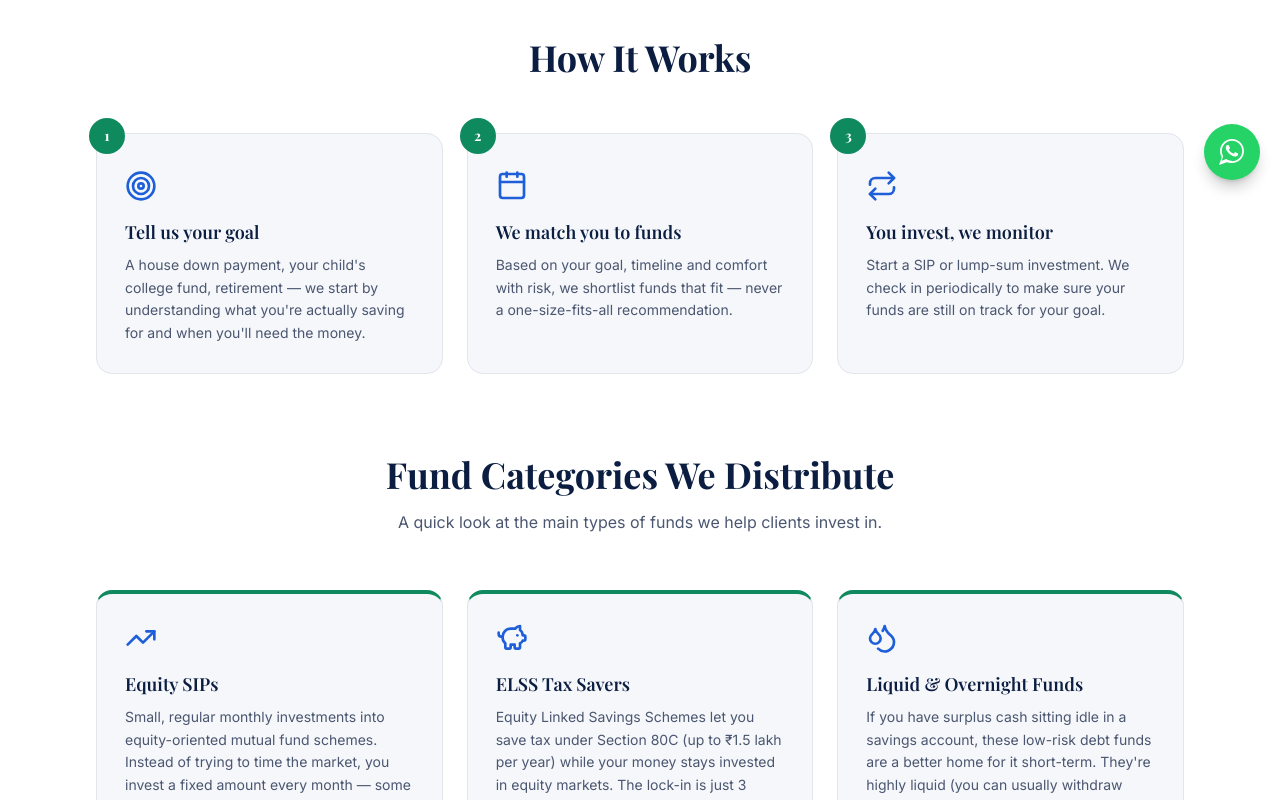
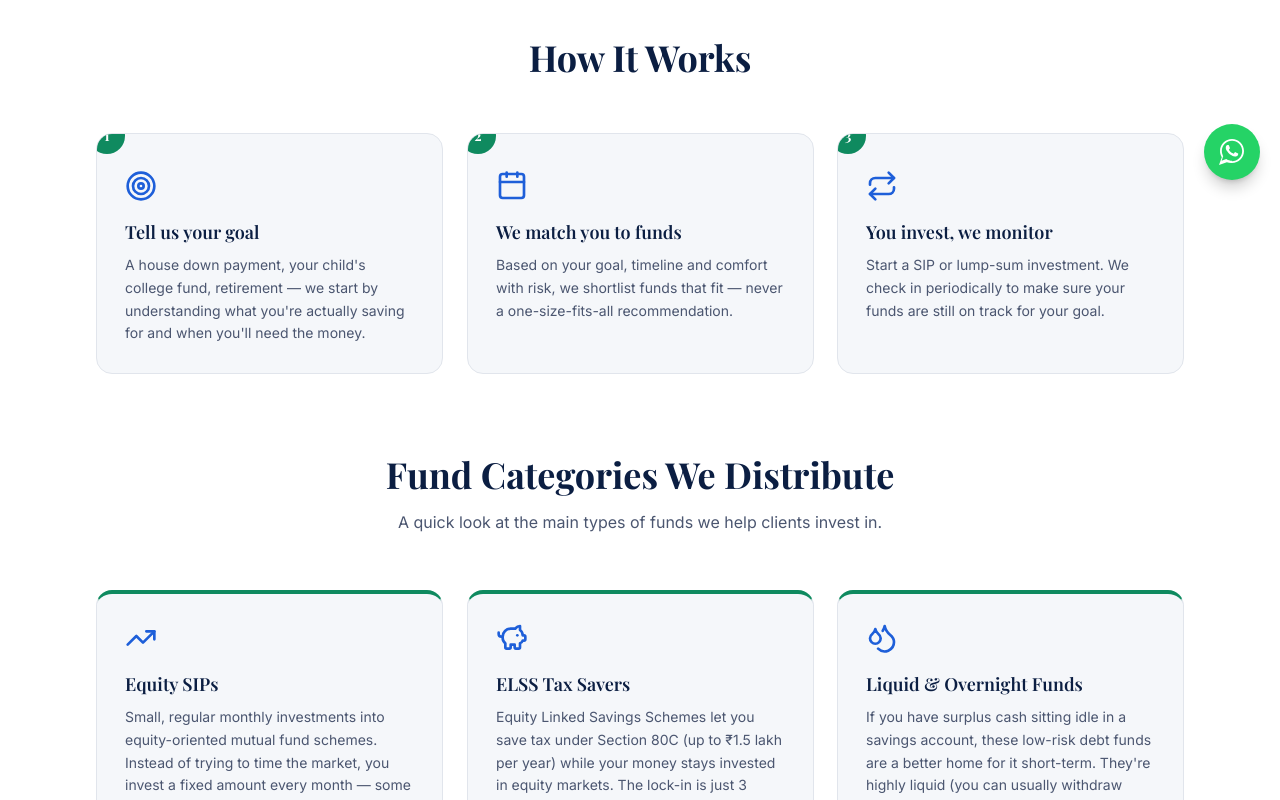
Before and after one commit to nexusadvisorsind-hash/arthavruksha, a Next.js app: page /mutual-funds in a window 1280 px wide. Shown: the part 600-1400 px from the top of the page. Built offline with nearby package versions, Linux system fonts and the light colour scheme.

Commit message:
Add files via upload

```diff
--- a/src/app/globals.css
+++ b/src/app/globals.css
@@ -77,3 +77,24 @@ body {
 .animate-fade-up {
   animation: fade-up 0.6s ease both;
 }
+
+@keyframes glow-pulse {
+  0%, 100% {
+    opacity: 0.5;
+    transform: scale(1);
+  }
+  50% {
+    opacity: 0.85;
+    transform: scale(1.15);
+  }
+}
+.animate-glow-pulse {
+  animation: glow-pulse 6s ease-in-out infinite;
+}
+
+@media (prefers-reduced-motion: reduce) {
+  .animate-fade-up,
+  .animate-glow-pulse {
+    animation: none;
+  }
+}
--- a/src/app/loans/page.tsx
+++ b/src/app/loans/page.tsx
@@ -2,6 +2,8 @@ import Link from "next/link";
 import { Button } from "@/components/ui/button";
 import { EmiCalculator } from "@/components/emi-calculator";
 import { LoanEligibilityCalculator } from "@/components/loan-eligibility-calculator";
+import { Reveal, RevealGroup, RevealItem } from "@/components/reveal";
+import { TiltCard } from "@/components/tilt-card";
 import {
   ArrowRight,
   BadgeCheck,
@@ -54,6 +56,7 @@ export default function Loans() {
     <>
       <section className="hero-navy text-primary-foreground">
         <div className="max-w-4xl mx-auto px-4 sm:px-6 lg:px-8 pt-20 pb-16 md:pt-24 md:pb-20 text-center">
+          <Reveal>
             <div className="inline-flex items-center gap-2 rounded-full border border-accent/40 bg-accent/15 px-4 py-1.5 mb-6">
               <BadgeCheck className="h-4 w-4 text-accent" />
               <span className="font-body text-xs md:text-sm font-semibold tracking-wide">
@@ -66,6 +69,7 @@ export default function Loans() {
               home loans, business capital, personal needs and more — and help you avoid the
               paperwork mistakes that slow approvals down.
             </p>
+          </Reveal>
         </div>
       </section>
 
@@ -75,18 +79,20 @@ export default function Loans() {
           <h2 className="font-heading font-bold text-3xl md:text-4xl text-primary mb-14 text-center">
             How We Help You Borrow Smart
           </h2>
-          <div className="grid md:grid-cols-3 gap-6">
+          <RevealGroup className="grid md:grid-cols-3 gap-6">
             {howItWorks.map((h, i) => (
-              <div key={h.title} className="relative card-lift bg-surface border border-border rounded-2xl p-7">
+              <RevealItem key={h.title}>
+                <TiltCard className="relative card-lift bg-surface border border-border rounded-2xl p-7 h-full">
                   <span className="absolute -top-4 -left-2 w-9 h-9 rounded-full bg-green text-green-foreground font-heading font-bold flex items-center justify-center text-sm">
                     {i + 1}
                   </span>
                   <h.icon className="h-8 w-8 text-secondary mb-4 mt-2" />
                   <h3 className="font-heading font-semibold text-lg text-primary mb-2">{h.title}</h3>
                   <p className="font-body text-sm text-foreground-muted leading-relaxed">{h.body}</p>
-              </div>
+                </TiltCard>
+              </RevealItem>
             ))}
-          </div>
+          </RevealGroup>
         </div>
       </section>
 
--- a/src/app/mutual-funds/page.tsx
+++ b/src/app/mutual-funds/page.tsx
@@ -2,6 +2,8 @@ import Link from "next/link";
 import { Button } from "@/components/ui/button";
 import { SipCalculator } from "@/components/sip-calculator";
 import { SipGoalCalculator } from "@/components/sip-goal-calculator";
+import { Reveal, RevealGroup, RevealItem } from "@/components/reveal";
+import { TiltCard } from "@/components/tilt-card";
 import {
   ArrowRight,
   BadgeCheck,
@@ -66,6 +68,7 @@ export default function MutualFunds() {
     <>
       <section className="hero-navy text-primary-foreground">
         <div className="max-w-4xl mx-auto px-4 sm:px-6 lg:px-8 pt-20 pb-16 md:pt-24 md:pb-20 text-center">
+          <Reveal>
             <div className="inline-flex items-center gap-2 rounded-full border border-accent/40 bg-accent/15 px-4 py-1.5 mb-6">
               <BadgeCheck className="h-4 w-4 text-accent" />
               <span className="font-body text-xs md:text-sm font-semibold tracking-wide">
@@ -77,6 +80,7 @@ export default function MutualFunds() {
               We help you choose and start mutual fund investments that actually match your goals —
               no jargon, no pressure, just funds that make sense for your life stage and timeline.
             </p>
+          </Reveal>
         </div>
       </section>
 
@@ -94,18 +98,20 @@ export default function MutualFunds() {
           <h2 className="font-heading font-bold text-3xl md:text-4xl text-primary mb-14 text-center">
             How It Works
           </h2>
-          <div className="grid md:grid-cols-3 gap-6">
+          <RevealGroup className="grid md:grid-cols-3 gap-6">
             {howItWorks.map((h, i) => (
-              <div key={h.title} className="relative card-lift bg-surface border border-border rounded-2xl p-7">
+              <RevealItem key={h.title}>
+                <TiltCard className="relative card-lift bg-surface border border-border rounded-2xl p-7 h-full">
                   <span className="absolute -top-4 -left-2 w-9 h-9 rounded-full bg-green text-green-foreground font-heading font-bold flex items-center justify-center text-sm">
                     {i + 1}
                   </span>
                   <h.icon className="h-8 w-8 text-secondary mb-4 mt-2" />
                   <h3 className="font-heading font-semibold text-lg text-primary mb-2">{h.title}</h3>
                   <p className="font-body text-sm text-foreground-muted leading-relaxed">{h.body}</p>
-              </div>
+                </TiltCard>
+              </RevealItem>
             ))}
-          </div>
+          </RevealGroup>
         </div>
       </section>
 
@@ -117,15 +123,17 @@ export default function MutualFunds() {
           <p className="font-body text-foreground-muted text-center max-w-2xl mx-auto mb-14">
             A quick look at the main types of funds we help clients invest in.
           </p>
-          <div className="grid md:grid-cols-3 gap-6">
+          <RevealGroup className="grid md:grid-cols-3 gap-6">
             {fundCategories.map((f) => (
-              <div key={f.title} className="card-lift bg-surface border border-border rounded-2xl p-7 border-t-4 border-t-green">
+              <RevealItem key={f.title}>
+                <TiltCard className="card-lift bg-surface border border-border rounded-2xl p-7 border-t-4 border-t-green h-full">
                   <f.icon className="h-8 w-8 text-secondary mb-4" />
                   <h3 className="font-heading font-semibold text-lg text-primary mb-2">{f.title}</h3>
                   <p className="font-body text-sm text-foreground-muted leading-relaxed">{f.body}</p>
-              </div>
+                </TiltCard>
+              </RevealItem>
             ))}
-          </div>
+          </RevealGroup>
         </div>
       </section>
 
--- /dev/null
+++ b/src/components/animated-counter.tsx
@@ -0,0 +1,38 @@
+"use client";
+
+import { useEffect, useRef } from "react";
+import { motion, useInView, useMotionValue, useSpring } from "framer-motion";
+
+type AnimatedCounterProps = {
+  value: number;
+  suffix?: string;
+  prefix?: string;
+  className?: string;
+};
+
+export function AnimatedCounter({ value, suffix = "", prefix = "", className }: AnimatedCounterProps) {
+  const ref = useRef<HTMLSpanElement>(null);
+  const inView = useInView(ref, { once: true, amount: 0.5 });
+  const motionValue = useMotionValue(0);
+  const springValue = useSpring(motionValue, { duration: 1400, bounce: 0 });
+
+  useEffect(() => {
+    if (inView) {
+      motionValue.set(value);
+    }
+  }, [inView, value, motionValue]);
+
+  useEffect(() => {
+    return springValue.on("change", (latest) => {
+      if (ref.current) {
+        ref.current.textContent = `${prefix}${Math.round(latest)}${suffix}`;
+      }
+    });
+  }, [springValue, prefix, suffix]);
+
+  return (
+    <motion.span ref={ref} className={className}>
+      {prefix}0{suffix}
+    </motion.span>
+  );
+}
--- /dev/null
+++ b/src/components/reveal.tsx
@@ -0,0 +1,76 @@
+"use client";
+
+import { motion, type Variants } from "framer-motion";
+import type { ReactNode } from "react";
+
+type RevealProps = {
+  children: ReactNode;
+  delay?: number;
+  y?: number;
+  className?: string;
+  once?: boolean;
+};
+
+const variants: Variants = {
+  hidden: { opacity: 0, y: 24 },
+  visible: { opacity: 1, y: 0 },
+};
+
+/**
+ * Fades + slides content up as it scrolls into view.
+ * Wrap any section/card/heading in this for a subtle scroll-reveal effect.
+ */
+export function Reveal({ children, delay = 0, className, once = true }: RevealProps) {
+  return (
+    <motion.div
+      className={className}
+      initial="hidden"
+      whileInView="visible"
+      viewport={{ once, amount: 0.2 }}
+      variants={variants}
+      transition={{ duration: 0.6, delay, ease: [0.21, 0.47, 0.32, 0.98] }}
+    >
+      {children}
+    </motion.div>
+  );
+}
+
+type RevealGroupProps = {
+  children: ReactNode;
+  className?: string;
+  stagger?: number;
+  once?: boolean;
+};
+
+const groupVariants: Variants = {
+  hidden: {},
+  visible: {
+    transition: { staggerChildren: 0.1 },
+  },
+};
+
+/**
+ * Wrap a list of RevealItem children to stagger their entrance
+ * (e.g. a grid of service cards appearing one after another).
+ */
+export function RevealGroup({ children, className, once = true }: RevealGroupProps) {
+  return (
+    <motion.div
+      className={className}
+      initial="hidden"
+      whileInView="visible"
+      viewport={{ once, amount: 0.15 }}
+      variants={groupVariants}
+    >
+      {children}
+    </motion.div>
+  );
+}
+
+export function RevealItem({ children, className }: { children: ReactNode; className?: string }) {
+  return (
+    <motion.div className={className} variants={variants} transition={{ duration: 0.5, ease: [0.21, 0.47, 0.32, 0.98] }}>
+      {children}
+    </motion.div>
+  );
+}
--- /dev/null
+++ b/src/components/tilt-card.tsx
@@ -0,0 +1,63 @@
+"use client";
+
+import { useRef, type MouseEvent, type ReactNode } from "react";
+import { motion, useMotionTemplate, useMotionValue, useSpring, useTransform } from "framer-motion";
+
+type TiltCardProps = {
+  children: ReactNode;
+  className?: string;
+};
+
+/**
+ * A card that subtly tilts toward the cursor and shows a soft radial
+ * spotlight following the pointer — the kind of premium micro-interaction
+ * used on modern component libraries (21st.dev-style polish).
+ * Falls back to a static card on touch devices (no pointer tracking).
+ */
+export function TiltCard({ children, className = "" }: TiltCardProps) {
+  const ref = useRef<HTMLDivElement>(null);
+  const mouseX = useMotionValue(0.5);
+  const mouseY = useMotionValue(0.5);
+
+  const rotateX = useSpring(0, { stiffness: 200, damping: 20 });
+  const rotateY = useSpring(0, { stiffness: 200, damping: 20 });
+
+  const mouseXPercent = useTransform(mouseX, (v) => `${v * 100}%`);
+  const mouseYPercent = useTransform(mouseY, (v) => `${v * 100}%`);
+  const spotlight = useMotionTemplate`radial-gradient(280px circle at ${mouseXPercent} ${mouseYPercent}, rgba(212, 175, 55, 0.12), transparent 70%)`;
+
+  function handleMouseMove(e: MouseEvent<HTMLDivElement>) {
+    const el = ref.current;
+    if (!el) return;
+    const rect = el.getBoundingClientRect();
+    const px = (e.clientX - rect.left) / rect.width;
+    const py = (e.clientY - rect.top) / rect.height;
+    mouseX.set(px);
+    mouseY.set(py);
+    rotateY.set((px - 0.5) * 8);
+    rotateX.set((0.5 - py) * 8);
+  }
+
+  function handleMouseLeave() {
+    rotateX.set(0);
+    rotateY.set(0);
+  }
+
+  return (
+    <motion.div
+      ref={ref}
+      onMouseMove={handleMouseMove}
+      onMouseLeave={handleMouseLeave}
+      style={{ rotateX, rotateY, transformPerspective: 800 }}
+      whileHover={{ scale: 1.02 }}
+      transition={{ type: "spring", stiffness: 300, damping: 25 }}
+      className={`relative overflow-hidden group ${className}`}
+    >
+      <motion.div
+        className="pointer-events-none absolute inset-0 opacity-0 group-hover:opacity-100 transition-opacity duration-300"
+        style={{ background: spotlight }}
+      />
+      {children}
+    </motion.div>
+  );
+}
```
Also changed, not shown: src/app/insurance/page.tsx (+16 -8 lines), src/app/page.tsx (+63 -29 lines), src/app/real-estate/page.tsx (+16 -8 lines). Lines whose indentation alone changed are shown as unchanged.
